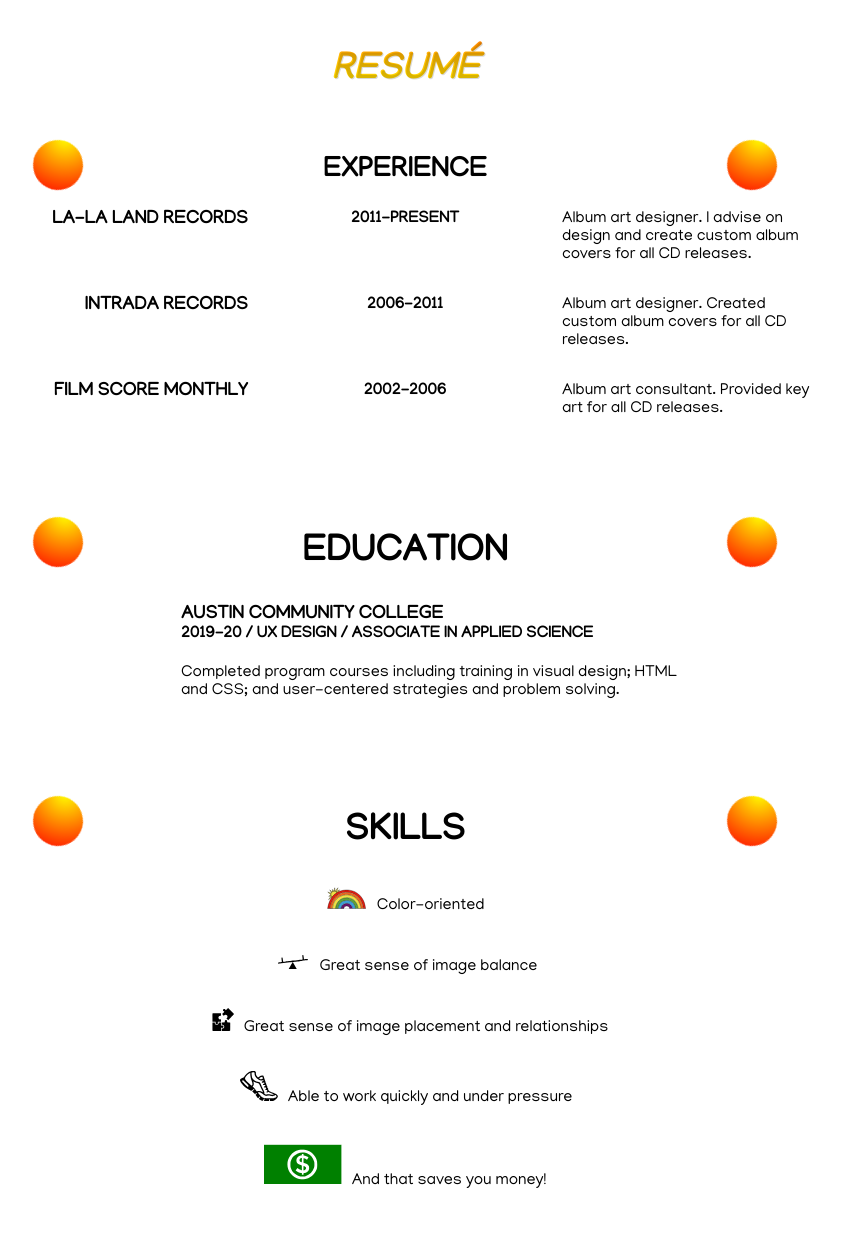
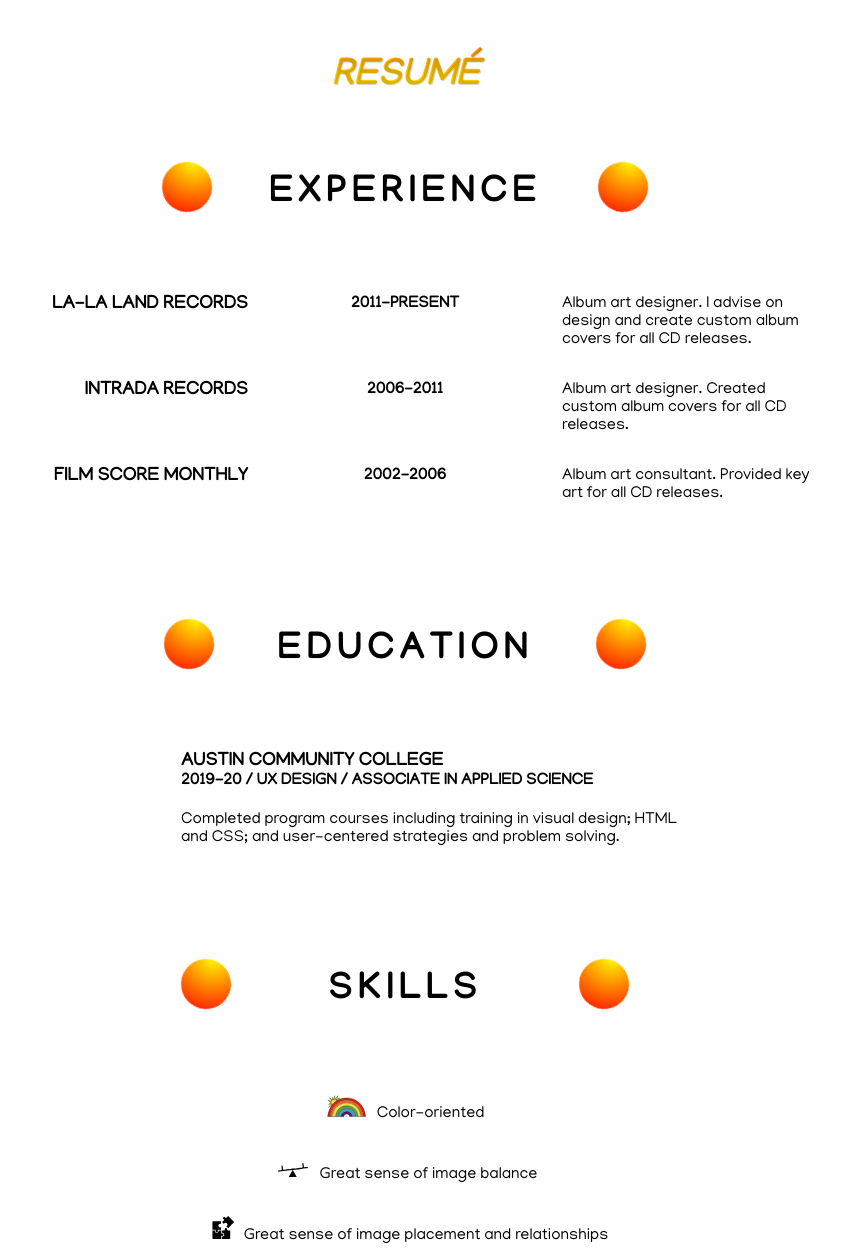
Before and after one commit to Icedudeweb/Portfolio-Website, a plain HTML site: page resume.html in a window 1280 px wide. Shown: the part 267-1515 px from the top of the page, without its empty margins (235-1076 px from the left). Drawn offline with Linux system fonts and the light colour scheme.

Commit message:
Add files via upload
Commit #4.

```diff
--- a/resume.html
+++ b/resume.html
@@ -34,11 +34,15 @@
 
 	<main>
 
-		<h1 class="page-title">Resumé</h1>
+		<h2 class="page-title">Resumé</h2>
 
 		<section class="resume-section">
 
-			<h2 class="section-heading">Experience</h2>
+			<div class="circle-group">
+				<div id="spin" class="circle-gradient"></div>
+				<h1>Experience</h1>
+				<div id="spin" class="circle-gradient"></div>
+			</div>
 
 			<div class="resume-job">
 				<h2>La-La Land Records</h2>
@@ -62,10 +66,10 @@
 
 		<section class="resume-section">
 
-			<div class="section-heading">
-				<div class="spin circle-gradient"></div>
+			<div class="circle-group">
+				<div id="spin" class="circle-gradient"></div>
 				<h1>Education</h1>
-				<div class="spin circle-gradient"></div>
+				<div id="spin" class="circle-gradient"></div>
 			</div>
 
 			<div class="resume-education">
@@ -78,10 +82,10 @@
 
 		<section class="resume-section">
 
-			<div class="section-heading">
-				<div class="spin circle-gradient"></div>
+			<div class="circle-group">
+				<div id="spin" class="circle-gradient"></div>
 				<h1>Skills</h1>
-				<div class="spin circle-gradient"></div>
+				<div id="spin" class="circle-gradient"></div>
 			</div>
 
 			<div class="resume-skills">
--- a/style.css
+++ b/style.css
@@ -463,19 +463,16 @@ Album Page Components
 Resumé Page Components
 ==========================================*/
 
-.section-heading {
-	position: relative;
+.circle-gradient {
+	border-radius: 50%;
+	color: var(--color-black);
+	width: 50px;
+	height: 50px;
 }
 
-.section-heading:before, .section-heading:after {
-	border-radius: 50%;
-	color: var(--color-black);
-	content:"";
-	display: block;
-	position: absolute;
+#spin {
 	width: 50px;
 	height: 50px;
-	top:-1rem;
 
 	background-image: -moz-radial-gradient(45px 45px 45deg, circle cover, #ffff00ff 0%, #ff0000ff 100%, #ffb800ff 95%);
 	background-image: -webkit-radial-gradient(45px 45px, circle cover, #ffff00ff, #ff0000ff);
@@ -486,15 +483,6 @@ Resumé Page Components
 	animation-iteration-count: infinite;
 	animation-timing-function: linear;
 }
-
-.section-heading:before {
-	left:-100px;
-}
-
-.section-heading:after {
-	right:-100px;
-}
-
 
 @keyframes spin {
 	from { transform: rotate(0deg); }
```
Also changed, not shown: contact.html (+1 -1 lines), dallas.html (+1 -1 lines), portfolio.html (+1 -1 lines), virginia-city.html (+1 -1 lines).
